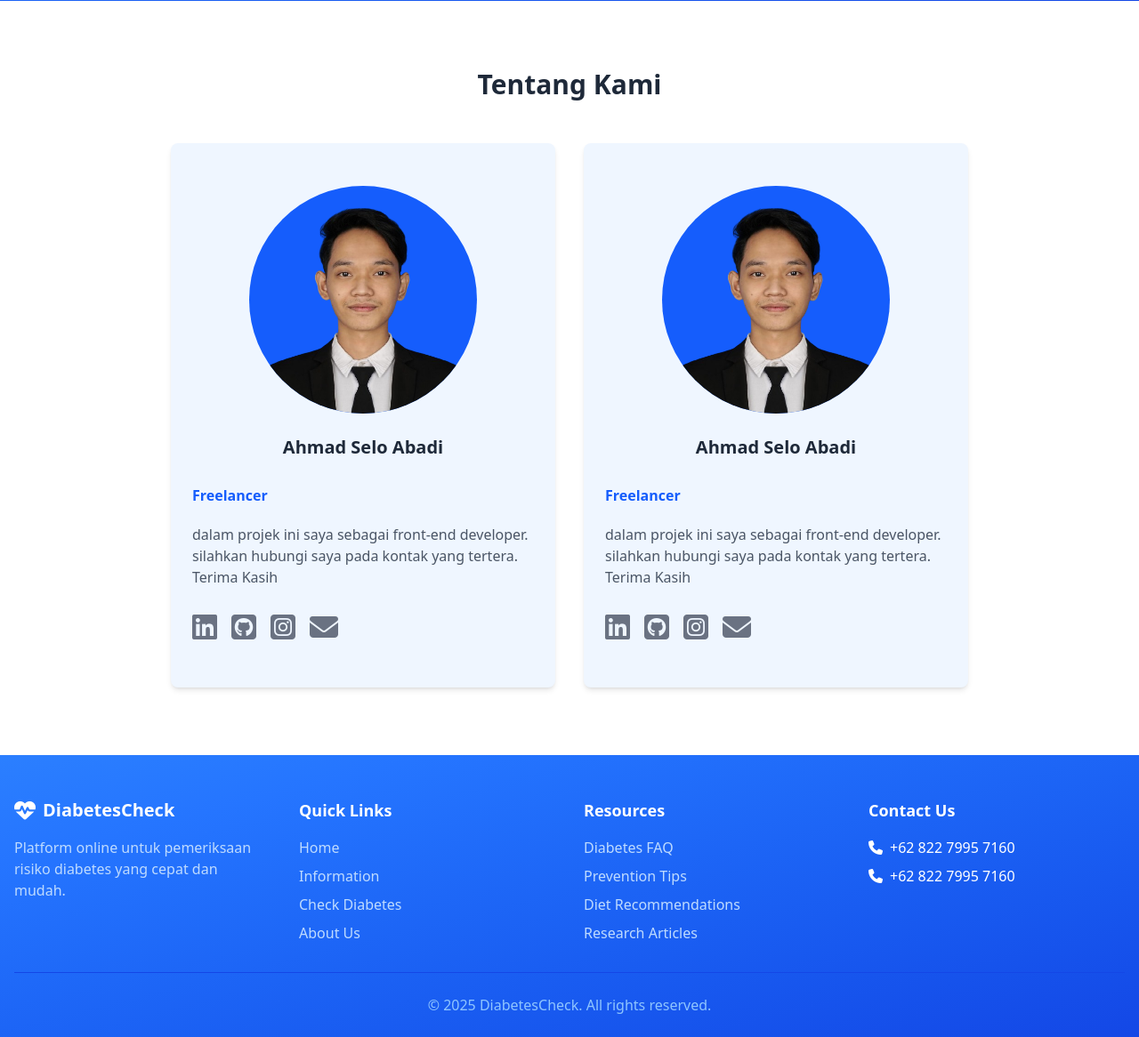
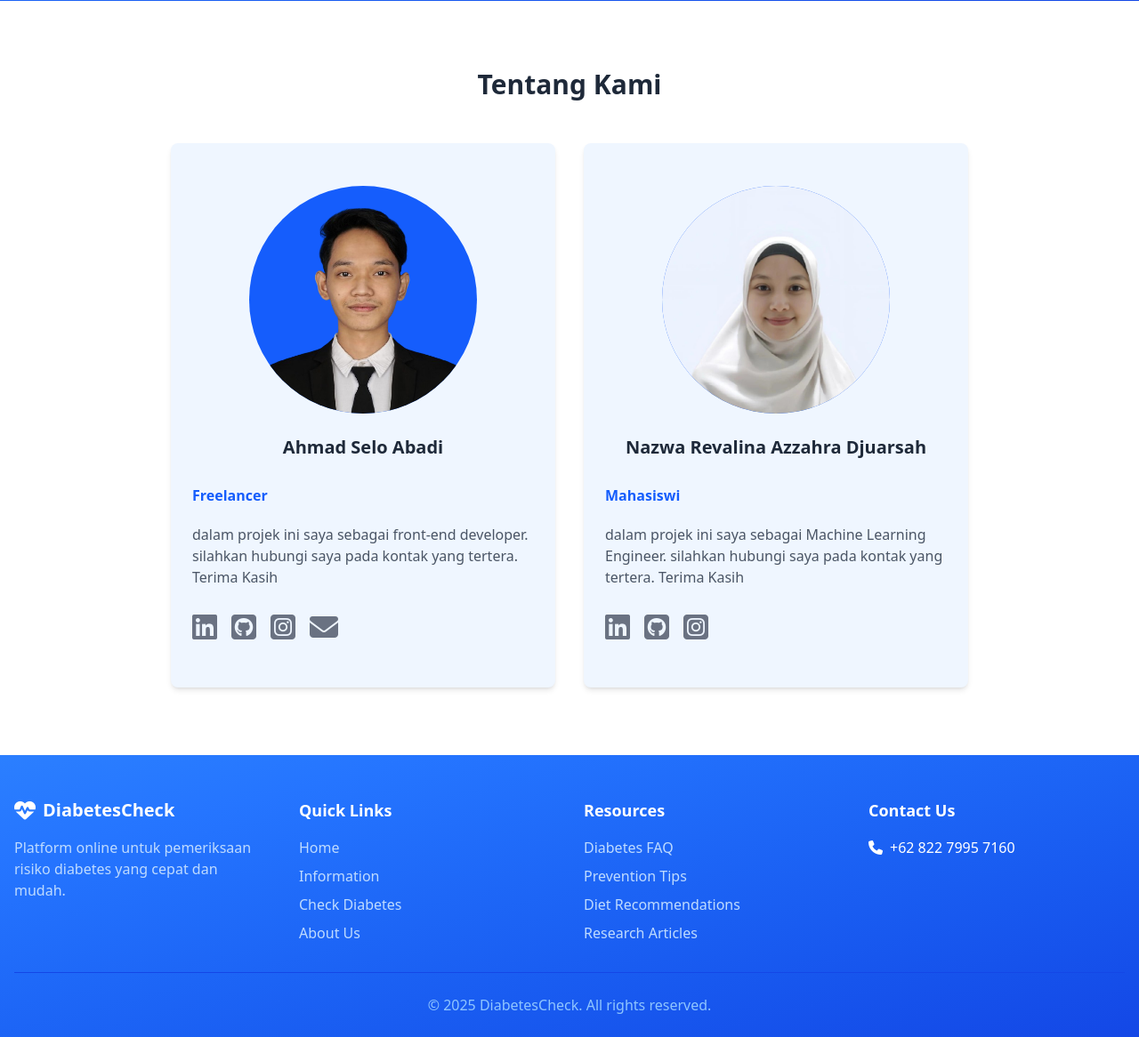
Before and after one commit to Revalinazwa/periksa_penyakit_diabetes, a Flask app: page / in a window 1280 px wide. Shown: the part 2213-3379 px from the top of the page at 89% size. Run offline with Flask 3, Linux system fonts and the light colour scheme; some libraries are stand-ins or nearby versions.

Commit message:
feat : add revalinazwa contact

```diff
--- a/static/css/style.css
+++ b/static/css/style.css
@@ -351,6 +351,9 @@
   }
   .cursor-help {
     cursor: help;
+  }
+  .cursor-pointer {
+    cursor: pointer;
   }
   .grid-cols-1 {
     grid-template-columns: repeat(1, minmax(0, 1fr));
--- a/templates/index.html
+++ b/templates/index.html
@@ -493,7 +493,7 @@
 
               <button
                 type="submit"
-                class="w-full mt-6 bg-blue-600 text-white py-3 px-4 rounded-lg hover:bg-blue-700 transition shadow-md flex items-center justify-center"
+                class="w-full mt-6 bg-blue-600 text-white py-3 px-4 rounded-lg hover:bg-blue-700 transition shadow-md flex items-center justify-center cursor-pointer "
               >
                 <span>Prediksi Diabetes</span>
                 <i class="fas fa-stethoscope ml-2"></i>
@@ -537,7 +537,7 @@
             <div class="w-full h-fit flex justify-center mt-12">
               <div class="w-64 h-64 rounded-full overflow-hidden bg-blue-600">
                 <img
-                  src="../static/img/pas_foto.png"
+                  src="../static/img/selo.png"
                   alt="Ahmad Selo Abadi"
                   class="w-full h-full object-contain scale-125 translate-y-6"
                 />
@@ -622,7 +622,7 @@
             <div class="w-full h-fit flex justify-center mt-12">
               <div class="w-64 h-64 rounded-full overflow-hidden bg-blue-600">
                 <img
-                  src="../static/img/pas_foto.png"
+                  src="../static/img/revalina.jfif"
                   alt="Ahmad Selo Abadi"
                   class="w-full h-full object-contain scale-125 translate-y-6"
                 />
@@ -631,17 +631,17 @@
 
             <div class="grid gap-5 p-6 mb-8 ">
               <h3 class="text-xl  font-bold mb-2 text-gray-800 text-center">
-                Ahmad Selo Abadi
+                Nazwa Revalina Azzahra Djuarsah
               </h3>
-              <p class="text-blue-600 font-semibold ">Freelancer</p>
+              <p class="text-blue-600 font-semibold ">Mahasiswi</p>
               <p class="text-gray-600 font-medium ">
-                dalam projek ini saya sebagai front-end developer. silahkan
+                dalam projek ini saya sebagai Machine Learning Engineer. silahkan
                 hubungi saya pada kontak yang tertera. Terima Kasih
               </p>
               <div class="flex space-x-4 pt-3">
                 <div class="relative flex flex-col text-center group">
                   <a
-                    href="#"
+                    href="https://www.linkedin.com/in/revalinazwa"
                     class="text-gray-500 group-hover:text-blue-600 transition"
                   >
                     <i class="fa-brands fa-linkedin fa-2xl"></i>
@@ -669,7 +669,7 @@
 
                 <div class="relative flex flex-col text-center group">
                   <a
-                    href="https://www.instagram.com/ahmad.selo.abadi/"
+                    href="https://www.instagram.com/revalinazwa"
                     class="text-gray-500 group-hover:text-blue-600 transition"
                   >
                     <i class="fa-brands fa-square-instagram fa-2xl"></i>
@@ -678,20 +678,6 @@
                     class="absolute font-medium -bottom-7 left-1/2 -translate-x-1/2 opacity-0 duration-300 group-hover:opacity-100"
                   >
                     Instagram
-                  </p>
-                </div>
-
-                <div class="relative flex flex-col text-center group">
-                  <a
-                    href="#"
-                    class="text-gray-500 group-hover:text-blue-600 transition"
-                  >
-                    <i class="fas fa-envelope fa-2xl"></i>
-                  </a>
-                  <p
-                    class="absolute font-medium -bottom-7 left-1/2 -translate-x-1/2 opacity-0 duration-300 group-hover:opacity-100"
-                  >
-                    Email
                   </p>
                 </div>
               </div>
@@ -787,10 +773,6 @@
                 <span>+62 822 7995 7160</span>
               </li>
 
-              <li class="flex items-start">
-                <i class="fas fa-phone mt-1 mr-2"></i>
-                <span>+62 822 7995 7160</span>
-              </li>
             </ul>
           </div>
         </div>
```
Also changed, not shown: other parts of templates/index.html (+1 -1 lines), static/img/revalina.jfif (added), static/img/selo.png (renamed from static/img/pas_foto.png).
